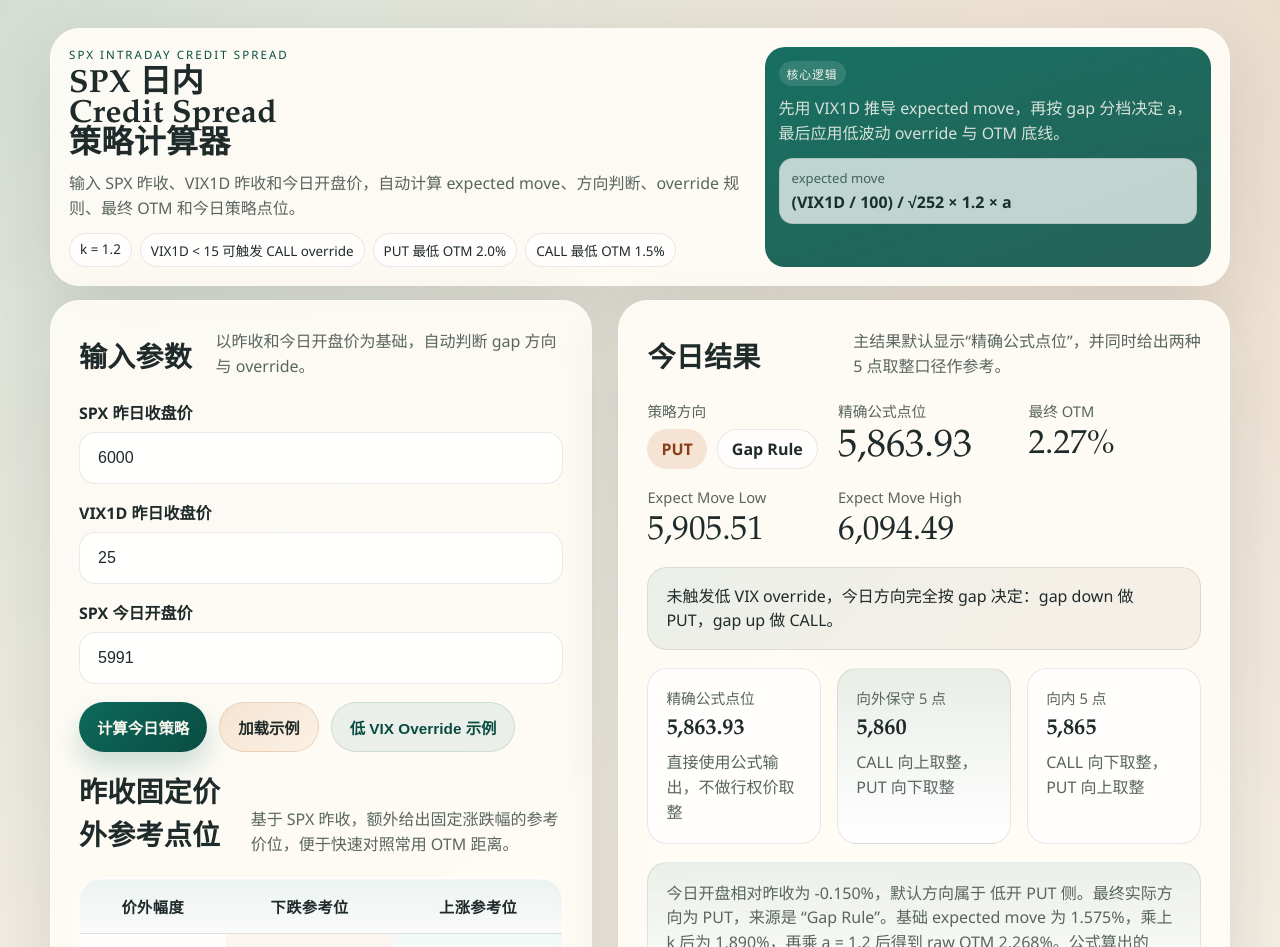
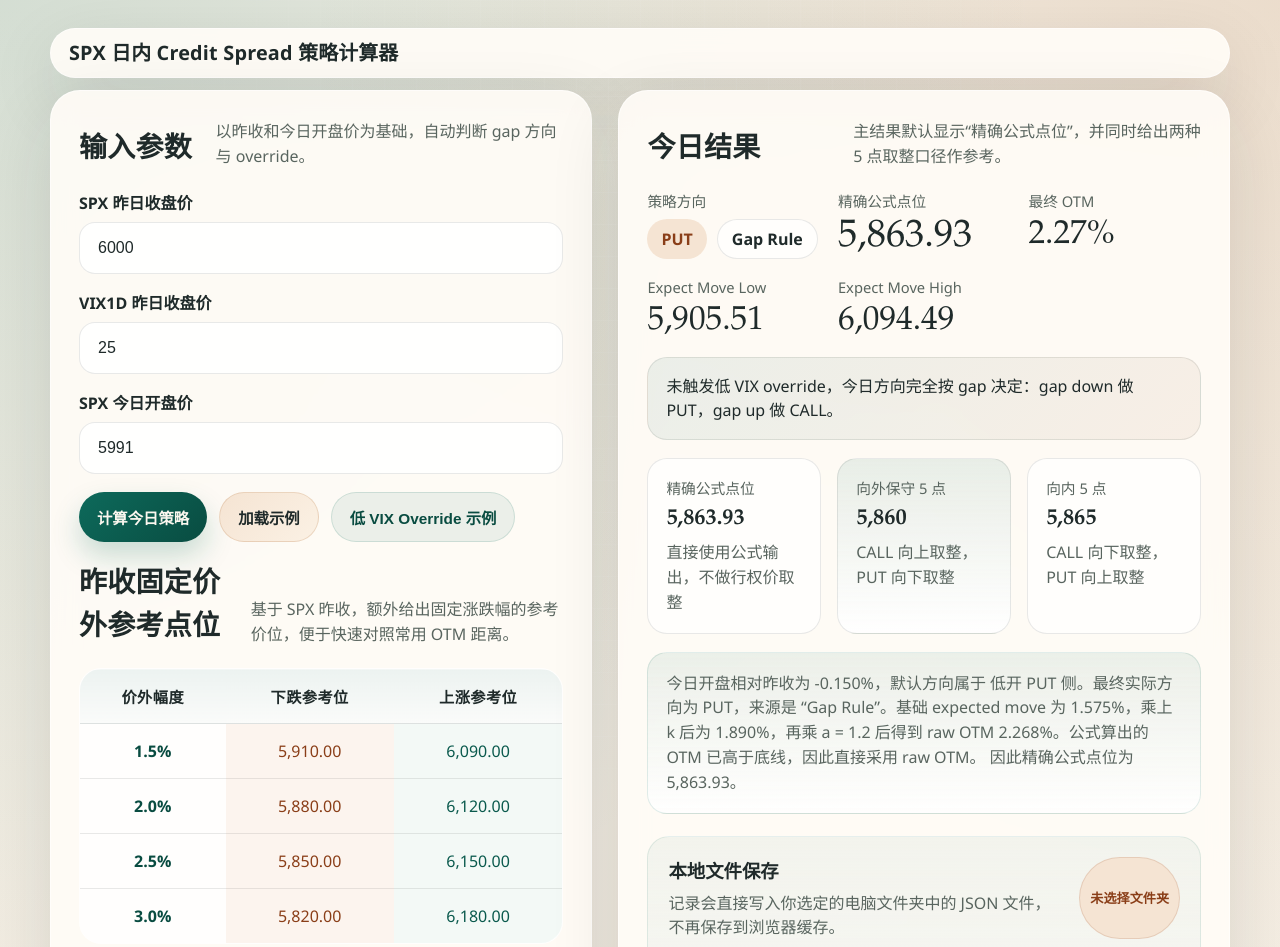
Before and after one commit to 1477009639zw-blip/spx-credit-spread-calculator, a plain HTML site: page index.html in a window 1280 px wide. Shown: the top 947 px of the page. Drawn offline with nearby package versions, Linux system fonts and the light colour scheme.

Commit message:
Keep only one-line top title and move hero details to bottom

```diff
--- a/index.html
+++ b/index.html
@@ -9,27 +9,7 @@
   <body>
     <div class="page-shell">
       <header class="hero">
-        <div class="hero-copy">
-          <p class="eyebrow">SPX Intraday Credit Spread</p>
-          <h1>SPX 日内 Credit Spread 策略计算器</h1>
-          <p class="hero-text">
-            输入 SPX 昨收、VIX1D 昨收和今日开盘价，自动计算 expected move、方向判断、override 规则、最终 OTM 和今日策略点位。
-          </p>
-          <div class="hero-badges">
-            <span>k = 1.2</span>
-            <span>VIX1D &lt; 15 可触发 CALL override</span>
-            <span>PUT 最低 OTM 2.0%</span>
-            <span>CALL 最低 OTM 1.5%</span>
-          </div>
-        </div>
-        <div class="hero-panel">
-          <div class="panel-label">核心逻辑</div>
-          <p>先用 VIX1D 推导 expected move，再按 gap 分档决定 a，最后应用低波动 override 与 OTM 底线。</p>
-          <div class="formula-pill">
-            <span>expected move</span>
-            <strong>(VIX1D / 100) / √252 × 1.2 × a</strong>
-          </div>
-        </div>
+        <h1 class="hero-title">SPX 日内 Credit Spread 策略计算器</h1>
       </header>
 
       <main class="layout-grid">
@@ -335,6 +315,31 @@
           </article>
         </div>
       </section>
+
+      <section class="card hero-bottom-card">
+        <div class="hero-bottom-grid">
+          <div class="hero-copy">
+            <p class="eyebrow">SPX Intraday Credit Spread</p>
+            <p class="hero-text">
+              输入 SPX 昨收、VIX1D 昨收和今日开盘价，自动计算 expected move、方向判断、override 规则、最终 OTM 和今日策略点位。
+            </p>
+            <div class="hero-badges">
+              <span>k = 1.2</span>
+              <span>VIX1D &lt; 15 可触发 CALL override</span>
+              <span>PUT 最低 OTM 2.0%</span>
+              <span>CALL 最低 OTM 1.5%</span>
+            </div>
+          </div>
+          <div class="hero-panel">
+            <div class="panel-label">核心逻辑</div>
+            <p>先用 VIX1D 推导 expected move，再按 gap 分档决定 a，最后应用低波动 override 与 OTM 底线。</p>
+            <div class="formula-pill">
+              <span>expected move</span>
+              <strong>(VIX1D / 100) / √252 × 1.2 × a</strong>
+            </div>
+          </div>
+        </div>
+      </section>
     </div>
 
     <noscript>这个计算器需要启用 JavaScript 才能使用。</noscript>
--- a/styles.css
+++ b/styles.css
@@ -66,12 +66,10 @@ body::before {
 }
 
 .hero {
-  display: grid;
-  grid-template-columns: 1.45fr 0.95fr;
-  gap: 14px;
-  padding: 18px;
+  display: block;
+  padding: 12px 18px;
   border-radius: var(--radius-xl);
-  margin-bottom: 14px;
+  margin-bottom: 12px;
   overflow: hidden;
 }
 
@@ -83,10 +81,15 @@ body::before {
   letter-spacing: 0.01em;
 }
 
-.hero-copy h1 {
-  font-size: clamp(1.35rem, 2.5vw, 2.45rem);
-  line-height: 0.95;
-  max-width: 14ch;
+.hero-title {
+  margin: 0;
+  font-size: clamp(1.06rem, 1.55vw, 1.3rem);
+  line-height: 1.2;
+  font-weight: 700;
+  letter-spacing: 0.01em;
+  white-space: nowrap;
+  overflow: hidden;
+  text-overflow: ellipsis;
 }
 
 .eyebrow {
@@ -173,6 +176,16 @@ body::before {
 
 .hero-panel p {
   margin: 10px 0 0;
+}
+
+.hero-bottom-card {
+  margin-top: 26px;
+}
+
+.hero-bottom-grid {
+  display: grid;
+  grid-template-columns: 1.45fr 0.95fr;
+  gap: 14px;
 }
 
 .layout-grid {
@@ -865,6 +878,16 @@ button:hover {
     flex-direction: column;
     align-items: start;
   }
+
+  .hero-title {
+    white-space: normal;
+    overflow: visible;
+    text-overflow: clip;
+  }
+
+  .hero-bottom-grid {
+    grid-template-columns: 1fr;
+  }
 }
 
 @media (max-width: 720px) {
```
